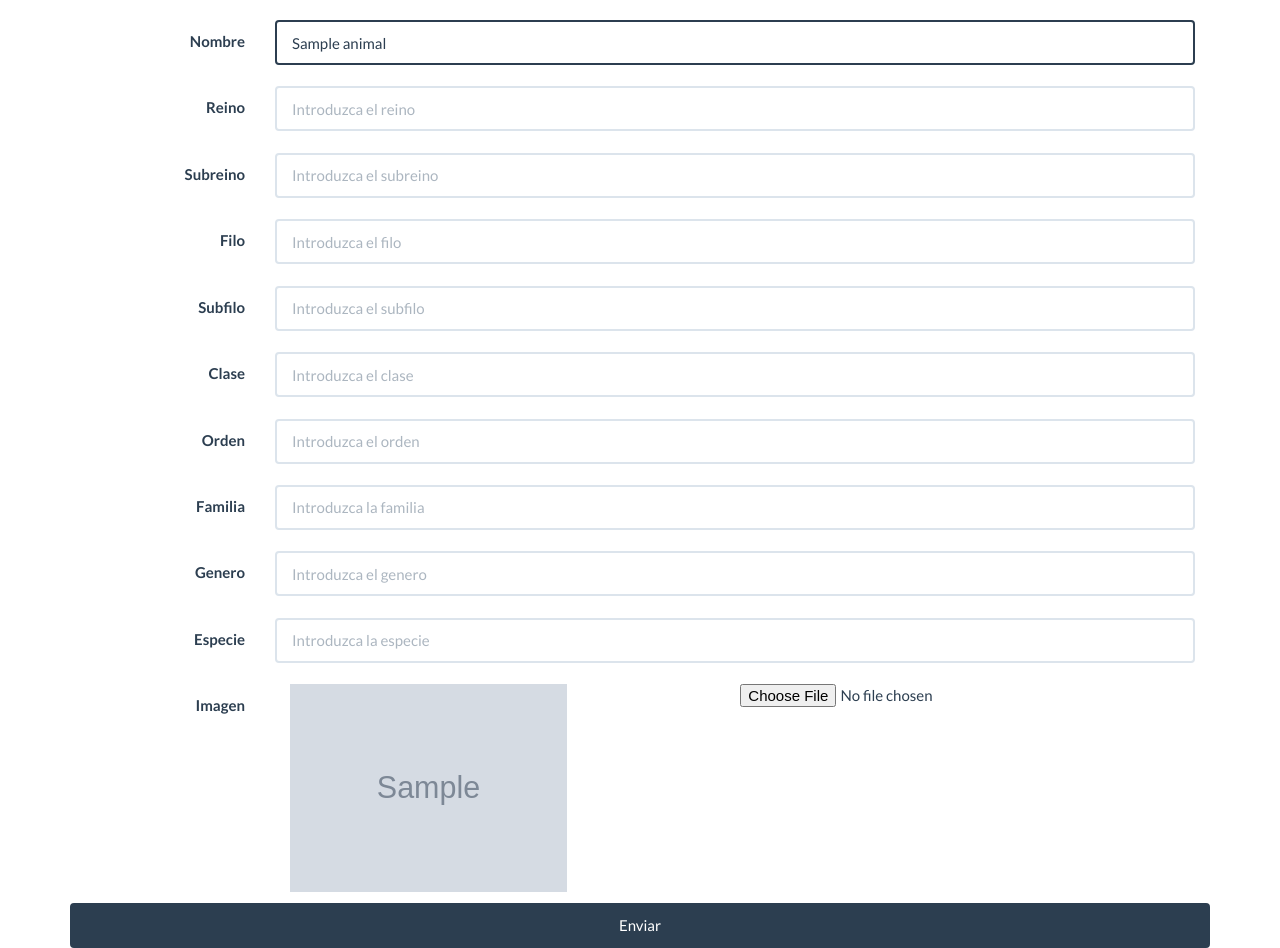
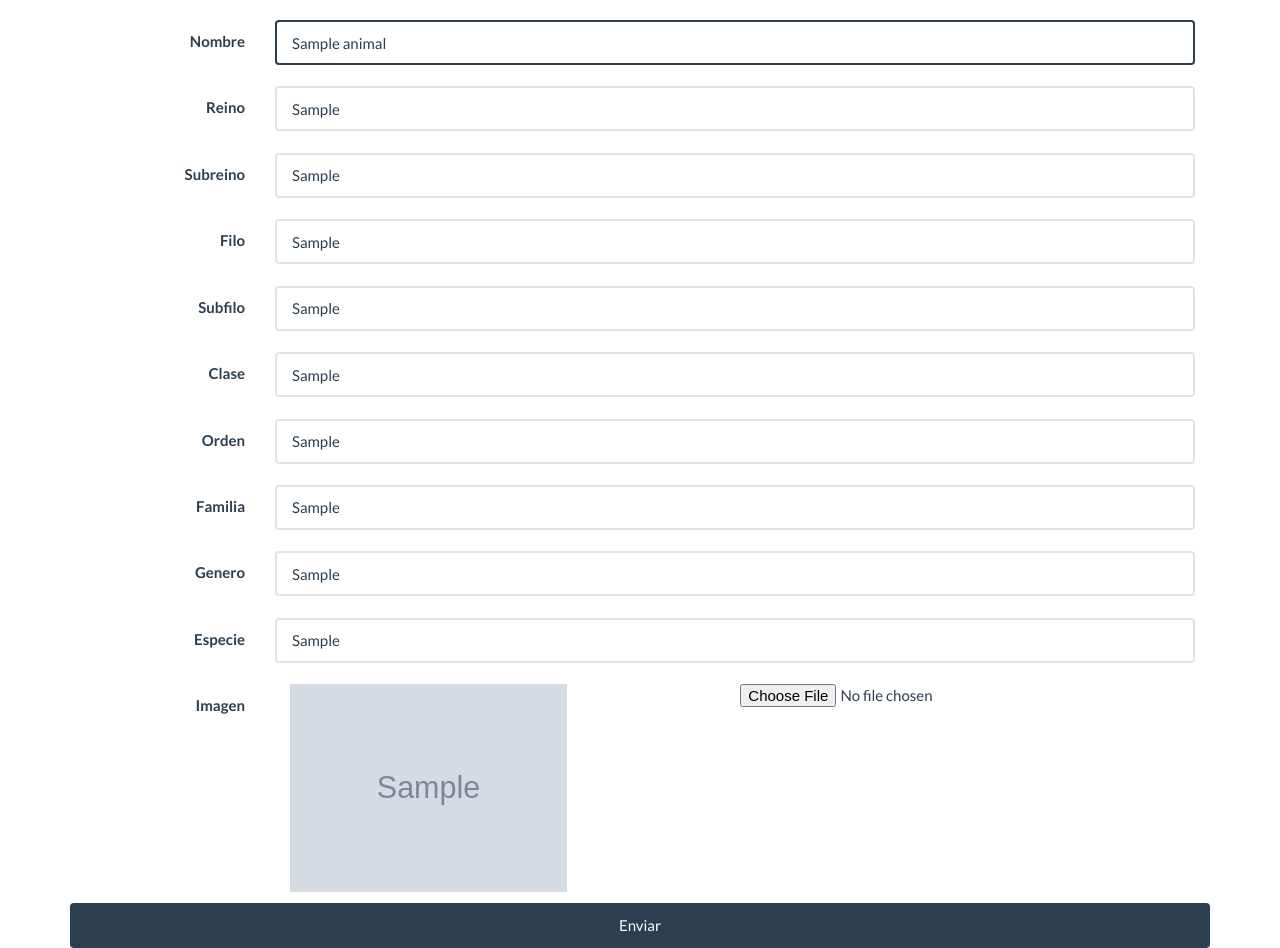
Before and after one commit to loro102/animal, a PHP site: page /?view=editar&id=1 in a window 1280 px wide. Shown: the part 60-1008 px from the top of the page. Run offline with PHP 8.4, Linux system fonts and the light colour scheme; tables that the repository leaves empty or names only in its code hold one stand-in row (values such as "Sample post"); grey boxes marked "Sample" are stand-in pictures; some libraries are stand-ins or nearby versions.

Commit message:
modificar
preparando para modificar

```diff
--- a/styles/templates/acciones/editar.tpl
+++ b/styles/templates/acciones/editar.tpl
@@ -5,51 +5,52 @@
     {include 'overall/nav.tpl'}
     <div class="container" style="margin-top: 30px;">
         <center>
-            <form action="?view=nuevo" method="post" enctype="multipart/form-data" class="form-horizontal">
+            <form action="?view=editar&id={$id}" method="post" enctype="multipart/form-data" class="form-horizontal">
             <label for="nombre" class="col-sm-2 control-label">Nombre</label>
             <div class="col-sm-10">
             <input type="text" name="nombre" id="nombre" class="form-control" placeholder="Introduzca el nombre del animal" required="" autofocus="" value="{$nombre}"><br>
             </div>
             <label for="reino" class="col-sm-2 control-label">Reino</label>
             <div class="col-sm-10">
-            <input type="text" name="reino" id="reino" class="form-control" placeholder="Introduzca el reino" required="" autofocus=""><br>
+            <input type="text" name="reino" id="reino" class="form-control" placeholder="Introduzca el reino" required="" autofocus="" value="{$reino}"><br>
             </div>
             <label for="subreino" class="col-sm-2 control-label">Subreino</label>
             <div class="col-sm-10">
-            <input type="text" name="subreino" id="subreino" class="form-control" placeholder="Introduzca el subreino" required="" autofocus=""><br>
+            <input type="text" name="subreino" id="subreino" class="form-control" placeholder="Introduzca el subreino" required="" autofocus="" value="{$subreino}"><br>
             </div>
             <label for="filo" class="col-sm-2 control-label">Filo</label>
             <div class="col-sm-10">
-            <input type="text" name="filo" id="filo" class="form-control" placeholder="Introduzca el filo" required="" autofocus=""><br>
+            <input type="text" name="filo" id="filo" class="form-control" placeholder="Introduzca el filo" required="" autofocus="" value="{$filo}"><br>
             </div>
             <label for="subfilo" class="col-sm-2 control-label">Subfilo</label>
             <div class="col-sm-10">
-            <input type="text" name="subfilo" id="subfilo" class="form-control" placeholder="Introduzca el subfilo" required="" autofocus=""><br>
+            <input type="text" name="subfilo" id="subfilo" class="form-control" placeholder="Introduzca el subfilo" required="" autofocus="" value="{$subfilo}"><br>
             </div>
             <label for="clase" class="col-sm-2 control-label">Clase</label>
             <div class="col-sm-10">
-            <input type="text" name="clase" id="clase" class="form-control" placeholder="Introduzca el clase" required="" autofocus=""><br>
+            <input type="text" name="clase" id="clase" class="form-control" placeholder="Introduzca el clase" required="" autofocus="" value="{$clase}"><br>
             </div>
             <label for="orden" class="col-sm-2 control-label">Orden</label>
             <div class="col-sm-10">
-            <input type="text" name="orden" id="orden" class="form-control" placeholder="Introduzca el orden" required="" autofocus=""><br>
+            <input type="text" name="orden" id="orden" class="form-control" placeholder="Introduzca el orden" required="" autofocus="" value="{$orden}"><br>
             </div>
             <label for="familia" class="col-sm-2 control-label">Familia</label>
             <div class="col-sm-10">
-            <input type="text" name="familia" id="familia" class="form-control" placeholder="Introduzca la familia" required="" autofocus=""><br>
+            <input type="text" name="familia" id="familia" class="form-control" placeholder="Introduzca la familia" required="" autofocus="" value="{$familia}"><br>
             </div>
             <label for="genero" class="col-sm-2 control-label">Genero</label>
             <div class="col-sm-10">
-            <input type="text" name="genero" id="genero" class="form-control" placeholder="Introduzca el genero" required="" autofocus=""><br>
+            <input type="text" name="genero" id="genero" class="form-control" placeholder="Introduzca el genero" required="" autofocus="" value="{$genero}"><br>
             </div>
             <label for="especie" class="col-sm-2 control-label">Especie</label>
             <div class="col-sm-10">
-            <input type="text" name="especie" id="especie" class="form-control" placeholder="Introduzca la especie" required="" autofocus=""><br>
+            <input type="text" name="especie" id="especie" class="form-control" placeholder="Introduzca la especie" required="" autofocus="" value="{$especie}"><br>
             </div>
             <label for="imagen" class="col-sm-2 control-label">Imagen</label>
             <div class="col-sm-10">
             <img class="img-responsive img-rounded col-md-4" src="{$imagen}"/>
             <input type="file" name="imagen" id="imagen"><br>
+            <input type="hidden" name="id" id="id" value="{$id}"><br>
             </div>
             <label for="imagen" class="col-sm-2 control-label"></label>
               <input class="btn btn-primary btn-block" type="submit" value="Enviar" />
```
Also changed, not shown: compiler/7b2fb3a7b12c3c0751283914725ed2a26171df35_0.file.editar.tpl.php (+40 -18 lines), uploads/avatar/5.png (added), uploads/avatar/6.png (added).
